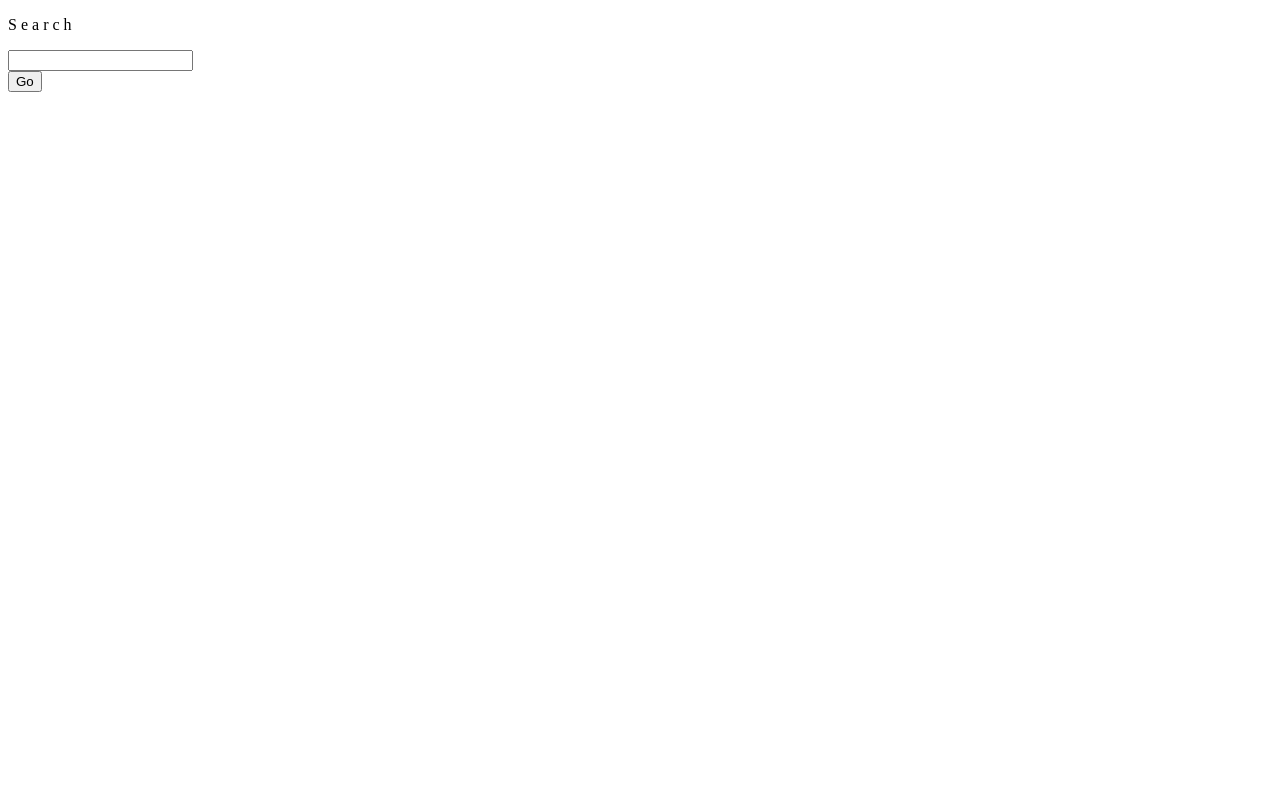
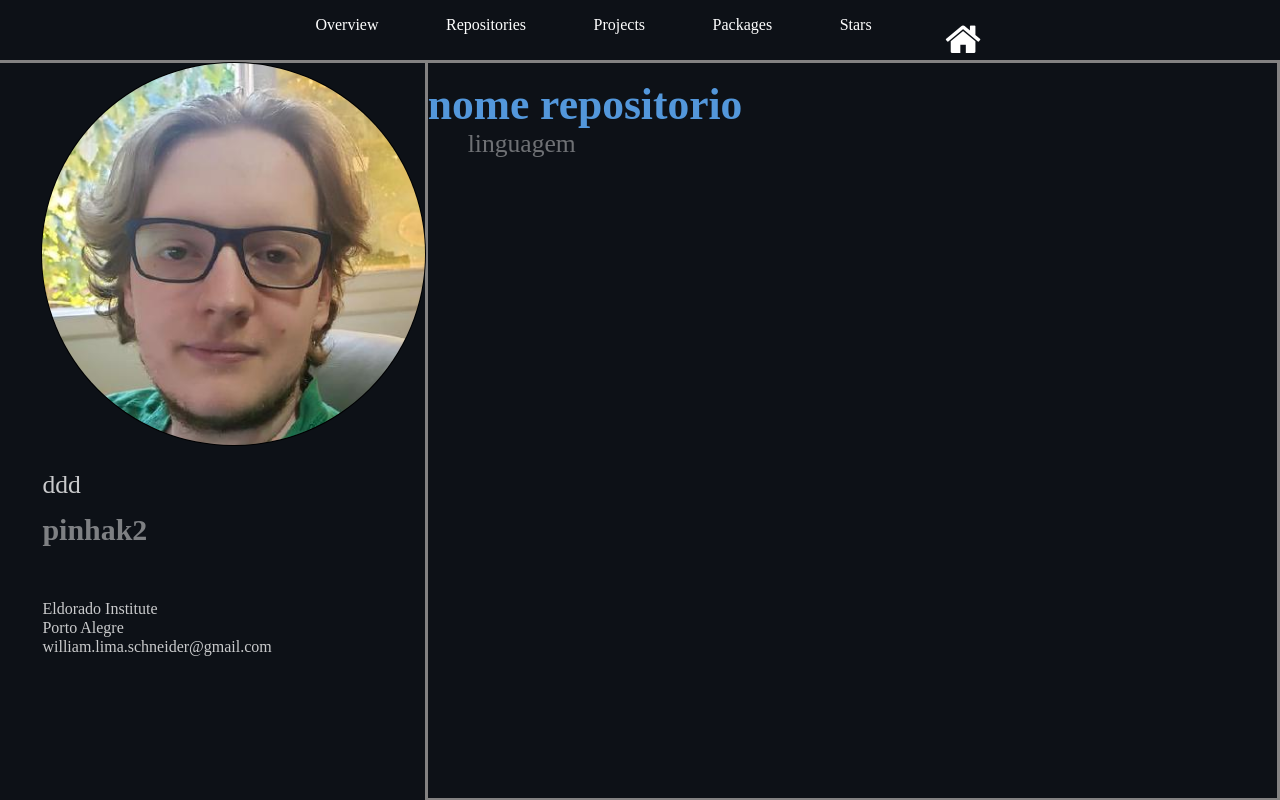
Before and after one commit to pinhak2/eldorado_mentoria_web, a plain HTML site: page docs/william.schneider/modulo_1/Pages/User/index.html in a window 1280 px wide. Drawn offline with Linux system fonts and the light colour scheme.

Commit message:
user css done

```diff
--- a/docs/william.schneider/modulo_1/Pages/Home/style.css
+++ b/docs/william.schneider/modulo_1/Pages/Home/style.css
@@ -4,13 +4,17 @@ p {
   margin: 3% auto 0%;
   padding-inline: 50%;
   text-align: center;
-  font-size: 800%; /* 128px */
+  /* font-size: 800%;*/ /*128px */
+  font-size: 12.5vw;
 }
 
+html,
 body {
   font-family: "Noto Sans";
   margin-right: auto;
   margin-left: auto;
+  height: 100%;
+  width: 100%;
 }
 span.blue {
   color: #0b78b9;
@@ -38,10 +42,13 @@ button {
   border: none;
   border-radius: 15px;
   text-align: center;
-  font-size: 300%;
-  box-shadow: 0 1px 1px 0 rgba(0, 0, 0, 0.15);
+  /* font-size: 300%; */
+  font-size: 6vw;
+  box-shadow: 0 2px 2px 0 rgba(0, 0, 0, 0.4);
 }
-
+button:hover {
+  opacity: 85%;
+}
 input {
   display: flex;
   justify-content: center;
--- a/docs/william.schneider/modulo_1/Pages/User/index.html
+++ b/docs/william.schneider/modulo_1/Pages/User/index.html
@@ -7,24 +7,64 @@
       href="https://fonts.googleapis.com/css?family=Noto Sans"
       rel="stylesheet"
     />
-    <title>Página inicial</title>
+    <link
+      rel="stylesheet"
+      href="https://cdnjs.cloudflare.com/ajax/libs/font-awesome/4.7.0/css/font-awesome.min.css"
+    />
+    <title>Página secundária</title>
   </head>
-  <body>
-    <div>
-      <p>
-        <span class="blue">S</span>
-        <span class="red">e</span>
-        <span class="yellow">a</span>
-        <span class="blue">r</span>
-        <span class="green">c</span>
-        <span class="red">h</span>
-      </p>
+  <body class="grid-container">
+    <div class="header">
+      <div class="header-block"></div>
+      <div class="menus">
+        <p>Overview</p>
+        <p>Repositories</p>
+        <p>Projects</p>
+        <p>Packages</p>
+        <p>Stars</p>
+        <button class="home-button" onclick="goToHome()">
+          <i class="fa fa-home"></i>
+        </button>
+      </div>
     </div>
-    <div>
-      <input type="text" />
+    <div class="user-info">
+      <div class="picture-box">
+        <img
+          class="profilePicture"
+          src="../../Images/userImage.jpg"
+          alt="userImage"
+        />
+      </div>
+      <div class="name-username">
+        <div class="name">
+          <p id="name">ddd</p>
+        </div>
+        <div class="username">
+          <h3>pinhak2</h3>
+        </div>
+      </div>
+      <div class="contact-info">
+        <div class="job">
+          <p>Eldorado Institute</p>
+        </div>
+        <div class="city">
+          <p>Porto Alegre</p>
+        </div>
+        <div class="email">
+          <p>william.lima.schneider@gmail.com</p>
+        </div>
+      </div>
     </div>
-    <div>
-      <button type="button">Go</button>
+    <div class="repository-info">
+      <dl class="list">
+        <div class="repository-name">
+          <dt>nome repositorio</dt>
+        </div>
+        <div class="language">
+          <dd>linguagem</dd>
+        </div>
+      </dl>
     </div>
+    <script src="../../scripts/main.js"></script>
   </body>
 </html>
--- a/docs/william.schneider/modulo_1/Pages/User/style.css
+++ b/docs/william.schneider/modulo_1/Pages/User/style.css
@@ -0,0 +1,94 @@
+html,
+body {
+  margin: 0;
+  height: 100%;
+}
+
+.grid-container {
+  display: grid;
+  grid-template-columns: 1fr 2fr;
+  grid-template-rows: 1fr 15fr;
+  gap: 0.25%;
+  margin: 0%;
+  background-color: rgb(131, 130, 130);
+  color: white;
+  text-align: left;
+}
+
+.grid-container > div {
+  background-color: #0d1117;
+}
+
+.header {
+  display: grid;
+  grid-column: 1/4;
+  max-height: 100%;
+  border-bottom: 1px solid rgb(131, 130, 130);
+}
+
+.header-block {
+  display: block;
+}
+
+.menus {
+  grid-column: 2/4;
+}
+
+.menus > p {
+  display: flex;
+  float: left;
+  padding-right: 7%;
+}
+.repository-info {
+  display: block;
+}
+.profilePicture {
+  display: flex;
+  border-radius: 50%;
+  vertical-align: middle;
+  justify-content: right;
+  height: auto;
+  max-width: 100%;
+  box-shadow: 0 0 0 1px #000;
+}
+.username {
+  font-size: 2vw;
+  line-height: 0;
+  opacity: 60%;
+}
+.name {
+  font-size: 2vw;
+}
+
+.contact-info {
+  line-height: 20%;
+  margin-top: 20%;
+}
+
+.user-info {
+  grid-row: 2/4;
+  padding-left: 10%;
+  color: rgba(255, 255, 255, 0.781);
+}
+
+.repository-name {
+  color: #5397db;
+  font-size: 3.4vw;
+  font-weight: bold;
+}
+.home-button {
+  margin-top: 2%;
+  display: flex;
+  float: left;
+  background-color: #0d1117;
+  border: 0;
+  color: white;
+  font-size: 3vw;
+}
+.home-button:hover {
+  opacity: 60%;
+}
+.language {
+  font-size: 2vw;
+  opacity: 40%;
+}
--- /dev/null
+++ b/docs/william.schneider/modulo_1/scripts/main.js
@@ -0,0 +1,21 @@
+let data;
+function goToHome() {
+  location.href = "../Home/index.html";
+}
+
+function goToUser() {
+  location.href = "../User/index.html";
+}
+
+async function search() {
+  let inputElement = document.querySelector(`input`);
+
+  await fetch("https://api.github.com/users/" + inputElement.value)
+    .then((response) => response.json())
+    .then((data) => {
+      console.log(data.login);
+    })
+    .catch((error) => console.error(error));
+
+  console.log("fechou");
+}
```
Also changed, not shown: docs/william.schneider/modulo_1/Pages/Home/index.html (+2 -1 lines), docs/william.schneider/modulo_1/Images/userImage.jpg (added).
